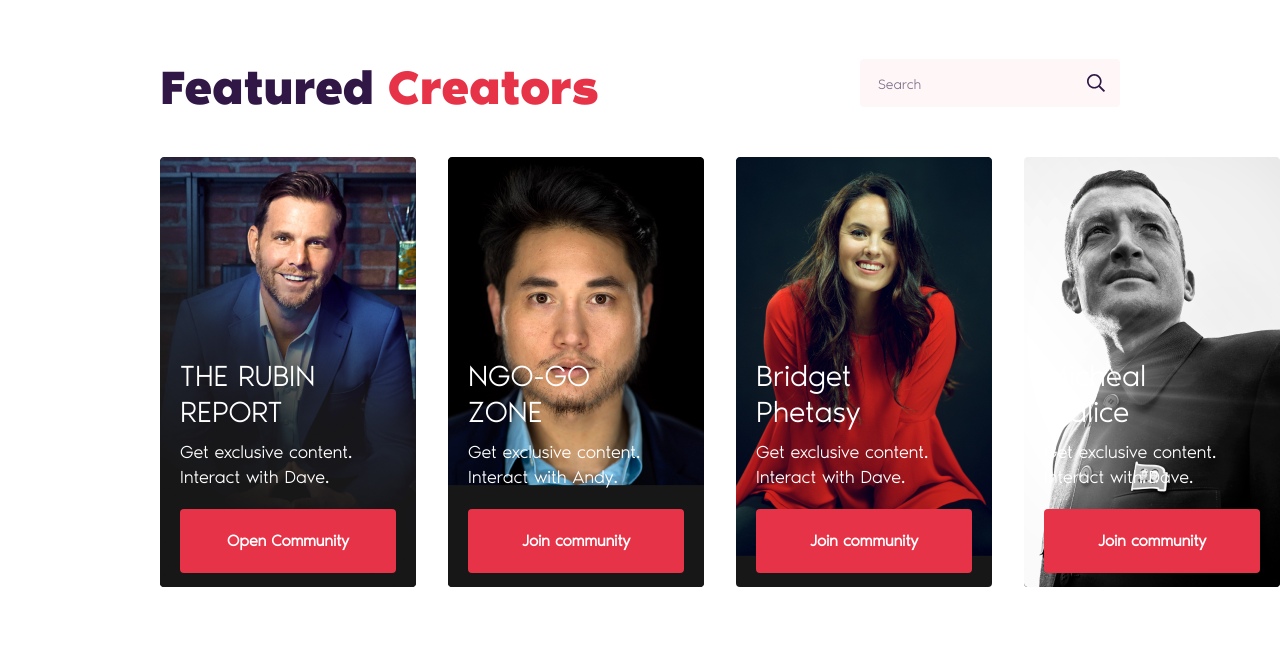
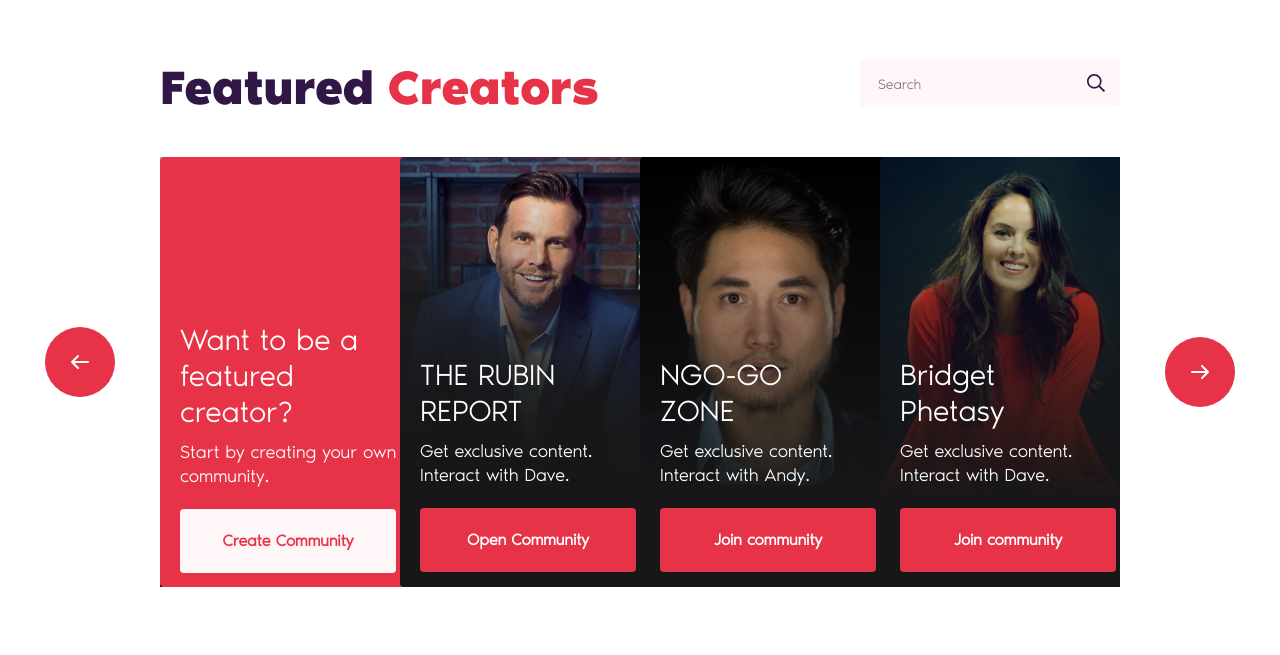
Before and after one commit to Denslav2/Meraldev_Test, a website: page app/index.html in a window 1280 px wide. Shown: the part 145-800 px from the top of the page. Drawn offline with nearby package versions, Linux system fonts and the light colour scheme.

Commit message:
add slider

```diff
--- a/app/index.html
+++ b/app/index.html
@@ -32,30 +32,59 @@
         </div>
         <input class="main-header__search" type="search" name="" id="" placeholder="Search">
       </div>
+
       <div class="slider">
         <div class="slider__item">
-          <img class="slider__item-img" src="img/slider_item-1.png" alt="">
+          <div class="slider__item-wrapper" style="background-image: url(img/slider_item-0.png);">
+            <div class="slider__item-title__item-1">Want to be a featured creator? </div>
+            <div class="slider__item-text">Start by creating your own community.</div>
+            <button class="btn slider__item-btn__white">Create Community</button>
+          </div>
+        </div>
+        <div class="slider__item">
+          <div class="slider__item-wrapper" style="background-image: url(img/slider_item-1.png);">
+            <div class="slider__item-inner">
               <div class="slider__item-title">THE RUBIN<br> REPORT</div>
               <div class="slider__item-text">Get exclusive content. Interact with Dave.</div>
               <button class="btn slider__item-btn">Open Community</button>
             </div>
+          </div>
+        </div>
         <div class="slider__item">
-          <img class="slider__item-img" src="img/slider_item-2.png" alt="">
+          <div class="slider__item-wrapper" style="background-image: url(img/slider_item-2.png);">
+            <div class="slider__item-inner">
               <div class="slider__item-title">NGO-GO<br> ZONE</div>
               <div class="slider__item-text">Get exclusive content. Interact with Andy.</div>
               <button class="btn slider__item-btn">Join community</button>
             </div>
+          </div>
+        </div>
         <div class="slider__item">
-          <img class="slider__item-img" src="img/slider_item-3.png" alt="">
+          <div class="slider__item-wrapper" style="background-image: url(img/slider_item-3.png);">
+            <div class="slider__item-inner">
               <div class="slider__item-title">Bridget<br> Phetasy</div>
               <div class="slider__item-text">Get exclusive content. Interact with Dave.</div>
               <button class="btn slider__item-btn">Join community</button>
             </div>
+          </div>
+        </div>
         <div class="slider__item">
-          <img class="slider__item-img" src="img/slider_item-4.png" alt="">
+          <div class="slider__item-wrapper" style="background-image: url(img/slider_item-4.png);">
+            <div class="slider__item-inner">
               <div class="slider__item-title">Micheal<br> Malice</div>
               <div class="slider__item-text">Get exclusive content. Interact with Dave.</div>
               <button class="btn slider__item-btn">Join community</button>
+            </div>
+          </div>
+        </div>
+        <div class="slider__item">
+          <div class="slider__item-wrapper" style="background-image: url(img/slider_item-5.png);">
+            <div class="slider__item-inner">
+              <div class="slider__item-title">Convention <br> of States</div>
+              <div class="slider__item-text">Get exclusive content. Interact with Mark.</div>
+              <button class="btn slider__item-btn">Join community</button>
+            </div>
+          </div>
         </div>
       </div>
     </main>
--- a/app/js/main.js
+++ b/app/js/main.js
@@ -1,6 +1,10 @@
 $(function(){
-
-
-
+    $('.slider').slick({
+        slidesToShow: 4,
+        slidesToScroll: 1,
+        paddingLeft: "3px",
+        prevArrow: '<img class="arrow-next" src="img/arrow-next.svg" alt="btn-prew">',
+        nextArrow: '<img class="arrow-prev" src="img/arrow-prev.svg" alt="btn-prew">',
+    });
 
 });
--- a/app/scss/style.scss
+++ b/app/scss/style.scss
@@ -167,34 +167,67 @@
 }
 
 .slider {
-    display: flex;
     padding-top: 40px;
     padding-left: 160px;
+    padding-right: 160px;
 
+    .slick-slide {
+        width: 283px;
+    }
+    .slick-current{
+        .slider__item-inner{
+            background: linear-gradient(0deg, #171717 20.12%, rgba(23, 23, 23, 0) 30%);
+        }
+        .slider__item-btn{
+            background: none;
+            color: $red;;
+            border:1px solid $red; ;
+        }
+    }
     &__item {
-        width: 256px;
-        height: 430px;
-        background: linear-gradient(0deg, #171717 20.12%, rgba(23, 23, 23, 0) 100%);
-        border-radius: 4px;
-        margin-left: 32px;
 
-        &:first-child {
-            margin-left: 0;
+        &-wrapper {
+            margin: 0 auto;
+            width: 256px;
+            height: 430px;
+            background-position: center;
+            background-repeat: no-repeat;
+            background-size: cover;
         }
 
-        &-img {
-            width: 100%;
+        &-inner {
+            background: linear-gradient(0deg, #171717 20.12%, rgba(23, 23, 23, 0) 100%);
             height: 430px;
+            border-radius: 4px;
+            transition: all 0.5s;
+            &:hover{
+                background: linear-gradient(0deg, #171717 20.12%, rgba(23, 23, 23, 0) 30%);
+                .slider__item-btn{
+                    background: none;
+                    color: $red;
+                    border:1px solid $red;
+                    &:active{
+                        background: rgb(240, 154, 154);
+                    }
+                }
+            }
         }
-        &-wrapper{
 
-        }
         &-title {
-            margin-top: -233px;
+            padding-top: 200px;
             padding-left: 20px;
             font-size: 30px;
             line-height: 120%;
             color: $white;
+            width: 200px;
+            &__item-1{
+                padding-top: 165px;
+                padding-left: 20px;
+                font-size: 30px;
+                line-height: 120%;
+                color: $white;
+                width: 200px;
+            }
         }
 
         &-text {
@@ -218,24 +251,69 @@
             line-height: 130%;
             font-weight: 700;
             color: $white;
+            &__white{
+                background: #FFF7F7;
+                width: 216px;
+                height: 64px;
+                border-radius: 4px;
+                margin-top: 20px;
+                margin-left: 20px;
+                font-size: 16px;
+                line-height: 130%;
+                font-weight: 700;
+                color: $red;
+            }
+
+        }
+    }
+    .btn-prev{
+        width: 70px;
+        height: 70px;
+        background: $red;
+        display: flex;
+        align-items: center;
+        justify-content: center;
+        border-radius: 35px;
+    }
+}
+.arrow{
+    &-next{
+        position: absolute;
+        padding-top: 170px;
+        left: 45px;
+        &:hover{
+            opacity: 0.2;
+        }
+    }
+    &-prev{
+        position: absolute;
+        margin-top: -250px;
+        right: 45px;
+        &:hover{
+            opacity: 0.2;
         }
     }
 }
-.footer{
+
+.footer {
     display: flex;
     justify-content: space-between;
     padding-top: 220px;
-    &__item-box{
+
+    &__item-box {
         display: flex;
         padding-left: 60px;
         padding-bottom: 30px;
     }
-    &__item{
+
+    &__item {
         padding-left: 20px;
-        &:first-child{
+
+        &:first-child {
             padding-left: 0;
         }
-        &-link{
+
+        &-link {
             font-style: normal;
             font-weight: normal;
             font-size: 16px;
@@ -244,7 +322,8 @@
             text-decoration: none;
         }
     }
-    &__copyright{
+
+    &__copyright {
         padding-right: 60px;
     }
 }
```
Also changed, not shown: app/css/style.min.css, app/img/arrow-next.svg (added), app/img/arrow-prev.svg (added), app/img/slider_item-0.png (added), app/img/slider_item-5.png (added). Lines whose indentation alone changed are shown as unchanged.
